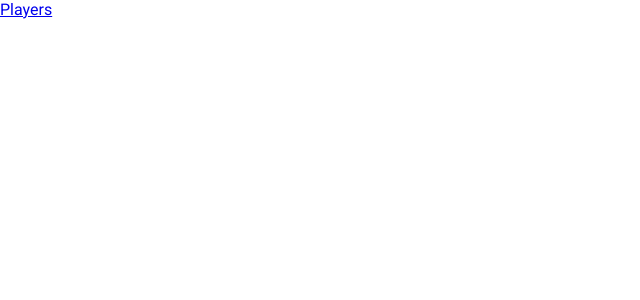
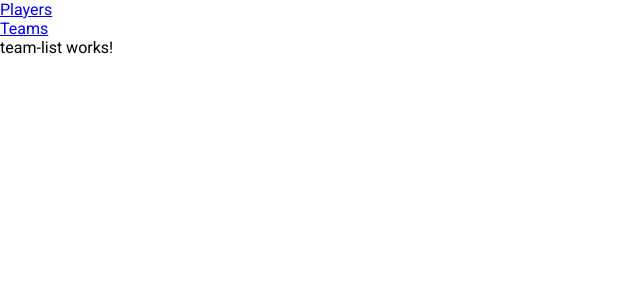
Before and after one commit to bk20dev/championships, an Angular app: page /teams in a window 1280 px wide. Before the commit this address led to /. Shown: the top 300 px of the page, without its empty margins (0-640 px from the left). Built offline with nearby package versions, Linux system fonts and the light colour scheme.

Commit message:
Create team-list component

```diff
--- a/src/app/app-routing.module.ts
+++ b/src/app/app-routing.module.ts
@@ -4,6 +4,7 @@ import { PlayerListComponent } from "./player-list/player-list.component";
 import { PlayerDetailsComponent } from "./player-details/player-details.component";
 import { NewPlayerFormComponent } from "./new-player-form/new-player-form.component";
 import { EditPlayerFormComponent } from "./edit-player-form/edit-player-form.component";
+import { TeamListComponent } from "./team-list/team-list.component";
 
 const routes: Routes = [
   { path: "", redirectTo: "/players", pathMatch: "full" },
@@ -11,6 +12,7 @@ const routes: Routes = [
   { path: "players/new", component: NewPlayerFormComponent },
   { path: "players/:playerId", component: PlayerDetailsComponent },
   { path: "players/:playerId/edit", component: EditPlayerFormComponent },
+  { path: "teams", component: TeamListComponent },
 ];
 
 @NgModule({
--- a/src/app/app.module.ts
+++ b/src/app/app.module.ts
@@ -11,12 +11,13 @@ import { NewPlayerFormComponent } from "./new-player-form/new-player-form.compon
 import { ReactiveFormsModule } from "@angular/forms";
 import { EditPlayerFormComponent } from "./edit-player-form/edit-player-form.component";
 import { PlayerFormComponent } from "./player-form/player-form.component";
+import { TeamListComponent } from "./team-list/team-list.component";
 
 @NgModule({
   declarations: [
     AgePipe, AppComponent, PlayerListComponent, NavigationComponent,
     PlayerDetailsComponent, NewPlayerFormComponent, EditPlayerFormComponent,
-    PlayerFormComponent,
+    PlayerFormComponent, TeamListComponent,
   ],
   imports: [
     BrowserModule, AppRoutingModule, HttpClientModule, ReactiveFormsModule,
--- a/src/app/navigation/navigation.component.html
+++ b/src/app/navigation/navigation.component.html
@@ -1,3 +1,4 @@
 <ul>
   <li><a routerLink="/players">Players</a></li>
+  <li><a routerLink="/teams">Teams</a></li>
 </ul>
--- /dev/null
+++ b/src/app/team-list/team-list.component.html
@@ -0,0 +1 @@
+<p>team-list works!</p>
--- /dev/null
+++ b/src/app/team-list/team-list.component.ts
@@ -0,0 +1,15 @@
+import { Component, OnInit } from '@angular/core';
+
+@Component({
+  selector: 'app-team-list',
+  templateUrl: './team-list.component.html',
+  styleUrls: ['./team-list.component.scss']
+})
+export class TeamListComponent implements OnInit {
+
+  constructor() { }
+
+  ngOnInit(): void {
+  }
+
+}
```
Also changed, not shown: src/app/team-list/team-list.component.scss (added).
